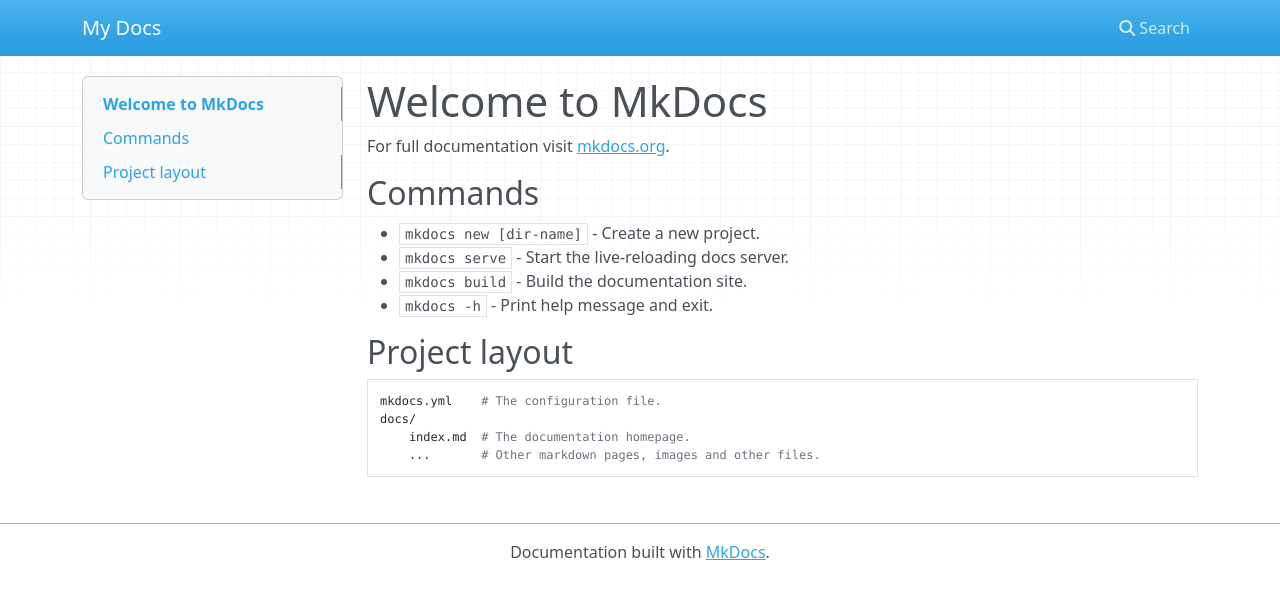
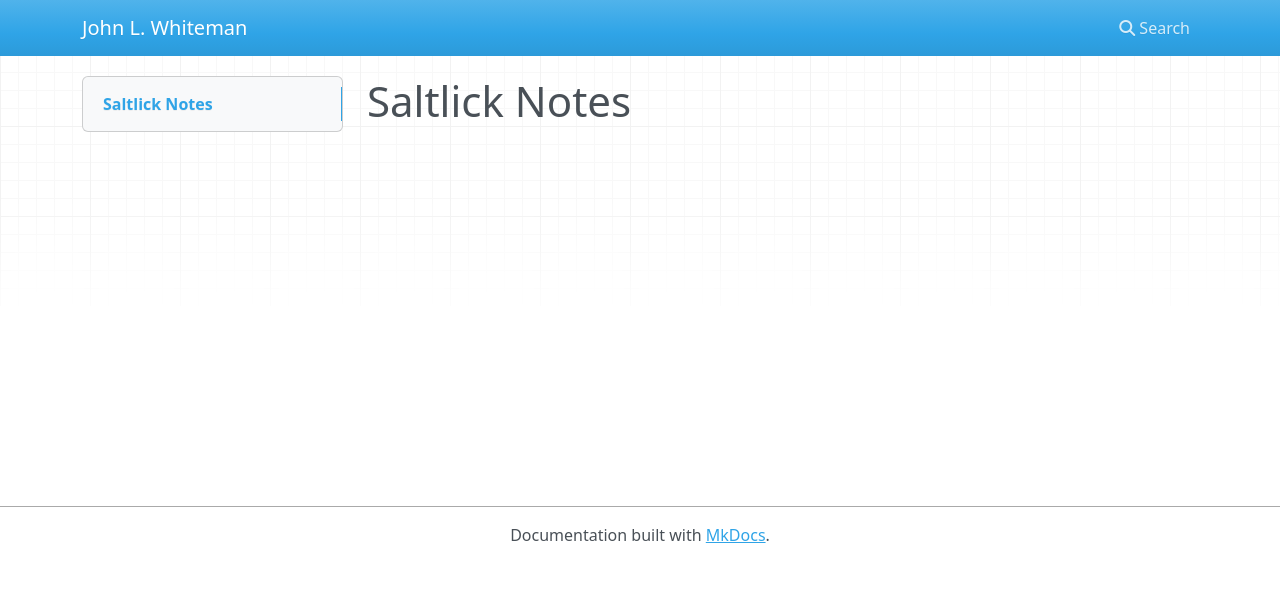
Before and after one commit to johnlwhiteman/johnlwhiteman.github.io, an MkDocs documentation site: the page built from docs/index.md, in a window 1280 px wide. Shown: the top 599 px of the page. Built offline with MkDocs 1.6.1, drawn with Linux system fonts in a browser that asks for light colours; nearby versions of some CDN libraries.

Commit message:
Let's start from the end this time
Signed-off-by: John L. Whiteman <>

```diff
--- a/docs/index.md
+++ b/docs/index.md
@@ -1,17 +1 @@
-# Welcome to MkDocs
-
-For full documentation visit [mkdocs.org](https://www.mkdocs.org).
-
-## Commands
-
-* `mkdocs new [dir-name]` - Create a new project.
-* `mkdocs serve` - Start the live-reloading docs server.
-* `mkdocs build` - Build the documentation site.
-* `mkdocs -h` - Print help message and exit.
-
-## Project layout
-
-    mkdocs.yml    # The configuration file.
-    docs/
-        index.md  # The documentation homepage.
-        ...       # Other markdown pages, images and other files.
+# Saltlick Notes
--- a/mkdocs.yml
+++ b/mkdocs.yml
@@ -1 +1 @@
-site_name: My Docs
+site_name: John L. Whiteman
```
